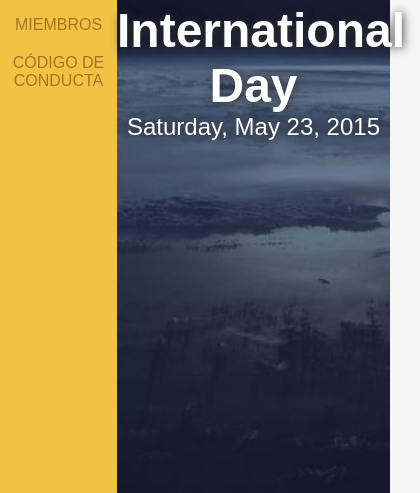
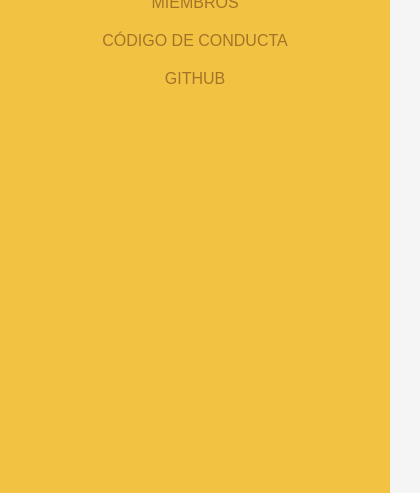
Before and after one commit to nodeschool/mty, a website: page index.jade in a window 390 px wide. Shown: the part 329-822 px from the top of the page, 420 px wide, since content can reach past the window. Drawn offline with nearby package versions, Linux system fonts and the light colour scheme; files that its build step writes are made by us from their sources.

Commit message:
Start mobile testing

```diff
--- a/css/style.scss
+++ b/css/style.scss
@@ -82,3 +82,15 @@
 	font-size:1.5em;
 	font-weight:100;
 }
+
+@media (max-width: 590px) {
+  aside{
+  	display:block;
+  	position:static;
+  	width:100%;
+  }
+  #international-day-wrap{
+  	position:static;
+  	width:100%;
+  }
+}
--- a/index.jade
+++ b/index.jade
@@ -13,9 +13,11 @@ html(lang="es")
         h3 Nodeschool MTY
       ul
         li
-          a(href="https://github.com/orgs/nodeschool/teams/mty") Miembros
+          a(href="https://github.com/orgs/nodeschool/teams/mty" target="_blank") Miembros
         li
-          a(href="https://github.com/nodeschool/mty/blob/gh-pages/codigo-de-conducta.md") Código de conducta
+          a(href="https://github.com/nodeschool/mty/blob/gh-pages/codigo-de-conducta.md" target="_blank") Código de conducta
+        li
+          a(href="https://github.com/nodeschool/mty" target="_blank") GitHub
     section#international-day-wrap
       .container
         .row
```
Also changed, not shown: css/style.css, index.html, 1 other file.
